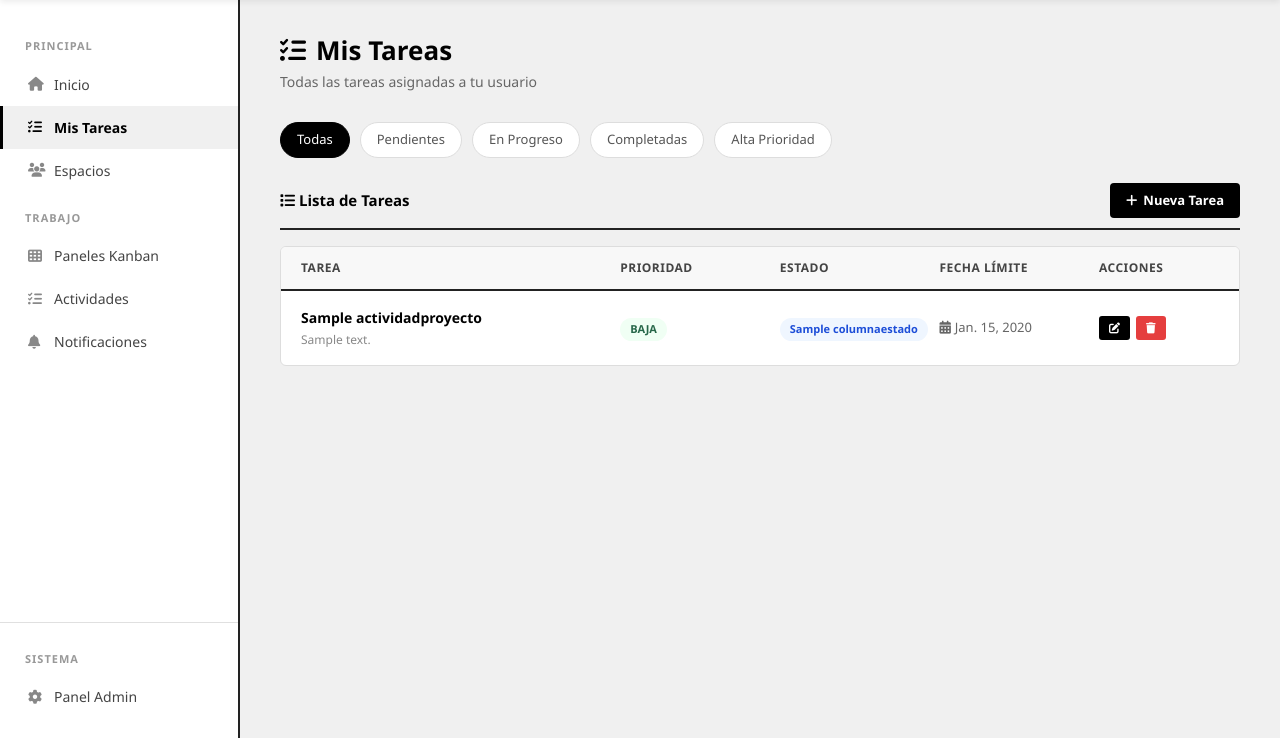
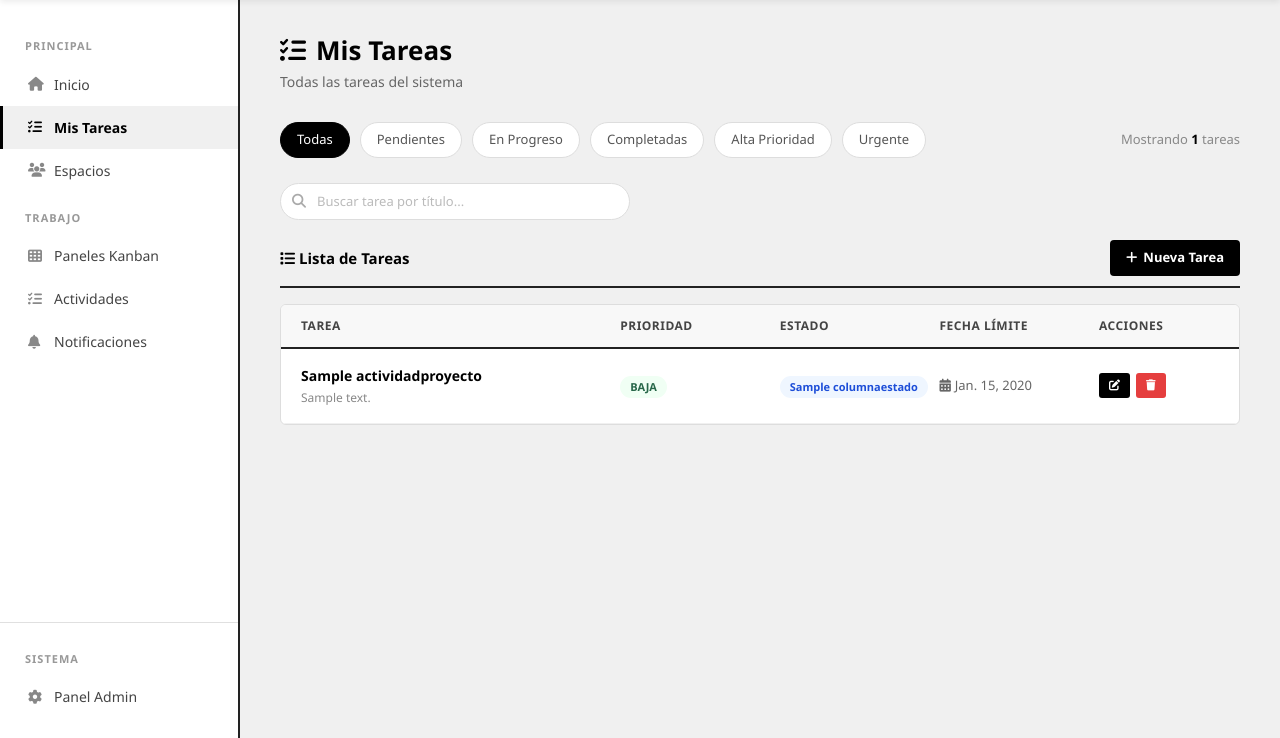
Before and after one commit to crisdouglasb-gg/gestion_tareas_colaborativas, a Django app: page /mis-tareas/ in a window 1280 px wide. Shown: the part 62-800 px from the top of the page. Run offline with Django 5.2, Linux system fonts and the light colour scheme; a user stored in the database is signed in; tables that the repository leaves empty hold one stand-in row (values such as "Sample post").

Commit message:
Filtros y buscador en Mis Tareas funcionando

```diff
--- a/espacios/templates/espacios/mis_tareas.html
+++ b/espacios/templates/espacios/mis_tareas.html
@@ -39,10 +39,19 @@
         .page-header p { color: #666; font-size: 14px; }
 
         /* FILTROS */
-        .filtros-bar { display: flex; gap: 10px; margin-bottom: 25px; flex-wrap: wrap; }
+        .filtros-bar { display: flex; gap: 10px; margin-bottom: 25px; flex-wrap: wrap; align-items: center; }
         .filtro-btn { padding: 7px 16px; border-radius: 20px; border: 1px solid #ddd; background: white; font-size: 13px; font-weight: 500; cursor: pointer; transition: all 0.2s; color: #555; }
         .filtro-btn:hover { border-color: #000; color: #000; }
         .filtro-btn.active { background: #000; color: white; border-color: #000; }
+        .contador-tareas { margin-left: auto; font-size: 13px; color: #888; }
+        .contador-tareas span { font-weight: 700; color: #000; }
+
+        /* BUSCADOR */
+        .buscador-wrap { margin-bottom: 20px; position: relative; }
+        .buscador-wrap i { position: absolute; left: 12px; top: 50%; transform: translateY(-50%); color: #aaa; font-size: 14px; }
+        .buscador-input { width: 100%; max-width: 350px; border: 1px solid #ddd; border-radius: 20px; padding: 8px 16px 8px 36px; font-size: 13px; font-family: inherit; color: #000; transition: border-color 0.2s; }
+        .buscador-input:focus { border-color: #000; outline: none; }
+        .buscador-input::placeholder { color: #bbb; }
 
         /* TABLA DE TAREAS */
         .tareas-table { background: white; border: 1px solid #ddd; border-radius: 6px; overflow: hidden; }
@@ -50,6 +59,7 @@
         .tarea-row { display: grid; grid-template-columns: 2fr 1fr 1fr 1fr 120px; padding: 16px 20px; border-bottom: 1px solid #f0f0f0; align-items: center; transition: background 0.15s; }
         .tarea-row:last-child { border-bottom: none; }
         .tarea-row:hover { background: #fafafa; }
+        .tarea-row.oculta { display: none; }
         .tarea-titulo { font-size: 14px; font-weight: 600; color: #000; margin-bottom: 3px; }
         .tarea-desc { font-size: 12px; color: #888; }
         .priority-badge { font-size: 11px; font-weight: 600; padding: 3px 10px; border-radius: 20px; display: inline-block; }
@@ -72,6 +82,9 @@
         .empty-state { text-align: center; padding: 60px 20px; color: #aaa; }
         .empty-state i { font-size: 48px; margin-bottom: 16px; display: block; }
         .empty-state p { font-size: 15px; }
+        .sin-resultados { text-align: center; padding: 40px 20px; color: #aaa; display: none; }
+        .sin-resultados i { font-size: 36px; margin-bottom: 12px; display: block; }
+        .sin-resultados p { font-size: 14px; }
 
         /* SECCION TITLE */
         .section-title { font-size: 15px; font-weight: 700; color: #000; margin-bottom: 16px; padding-bottom: 10px; border-bottom: 2px solid #222; display: flex; align-items: center; justify-content: space-between; }
@@ -113,16 +126,24 @@
         <div class="main-content">
             <div class="page-header">
                 <h1><i class="fas fa-tasks" style="margin-right:10px;"></i>Mis Tareas</h1>
-                <p>Todas las tareas asignadas a tu usuario</p>
+                <p>Todas las tareas del sistema</p>
             </div>
 
             <!-- Filtros -->
             <div class="filtros-bar">
-                <button class="filtro-btn active">Todas</button>
-                <button class="filtro-btn">Pendientes</button>
-                <button class="filtro-btn">En Progreso</button>
-                <button class="filtro-btn">Completadas</button>
-                <button class="filtro-btn">Alta Prioridad</button>
+                <button class="filtro-btn active" data-filtro="todas">Todas</button>
+                <button class="filtro-btn" data-filtro="pendiente">Pendientes</button>
+                <button class="filtro-btn" data-filtro="progreso">En Progreso</button>
+                <button class="filtro-btn" data-filtro="completado">Completadas</button>
+                <button class="filtro-btn" data-filtro="alta">Alta Prioridad</button>
+                <button class="filtro-btn" data-filtro="urgente">Urgente</button>
+                <span class="contador-tareas">Mostrando <span id="contador">0</span> tareas</span>
+            </div>
+
+            <!-- Buscador -->
+            <div class="buscador-wrap">
+                <i class="fas fa-search"></i>
+                <input type="text" id="buscador" class="buscador-input" placeholder="Buscar tarea por título...">
             </div>
 
             <!-- Tabla -->
@@ -141,7 +162,10 @@
                 </div>
 
                 {% for actividad in actividades_usuario %}
-                <div class="tarea-row">
+                <div class="tarea-row"
+                     data-prioridad="{{ actividad.prioridad_actividad|lower }}"
+                     data-estado="{{ actividad.columna_actual.nombre_columna|lower }}"
+                     data-titulo="{{ actividad.titulo_actividad|lower }}">
                     <div>
                         <div class="tarea-titulo">{{ actividad.titulo_actividad }}</div>
                         <div class="tarea-desc">{{ actividad.descripcion_detallada|truncatechars:60 }}</div>
@@ -156,7 +180,12 @@
                         </span>
                     </div>
                     <div>
-                        <span class="estado-badge estado-pendiente">{{ actividad.columna_actual.nombre_columna }}</span>
+                        <span class="estado-badge
+                            {% if 'progreso' in actividad.columna_actual.nombre_columna|lower %}estado-progreso
+                            {% elif 'complet' in actividad.columna_actual.nombre_columna|lower %}estado-completado
+                            {% else %}estado-pendiente{% endif %}">
+                            {{ actividad.columna_actual.nombre_columna }}
+                        </span>
                     </div>
                     <div class="fecha-text">
                         {% if actividad.fecha_limite %}
@@ -173,21 +202,92 @@
                 {% empty %}
                 <div class="empty-state">
                     <i class="fas fa-clipboard-list"></i>
-                    <p>No tienes tareas asignadas todavía.</p>
+                    <p>No hay tareas registradas todavía.</p>
                 </div>
                 {% endfor %}
+
+                <!-- Mensaje cuando no hay resultados del filtro -->
+                <div class="sin-resultados" id="sin-resultados">
+                    <i class="fas fa-filter"></i>
+                    <p>No hay tareas con ese filtro.</p>
+                </div>
+
             </div>
         </div>
     </div>
 
     <script src="https://cdn.jsdelivr.net/npm/bootstrap@5.3.0/dist/js/bootstrap.bundle.min.js"></script>
     <script>
+        // ── Variables principales ──
+        const filas = document.querySelectorAll('.tarea-row');
+        const contador = document.getElementById('contador');
+        const sinResultados = document.getElementById('sin-resultados');
+        const buscador = document.getElementById('buscador');
+        let filtroActual = 'todas';
+        let textoBusqueda = '';
+
+        // ── Actualizar contador ──
+        function actualizarContador() {
+            const visibles = document.querySelectorAll('.tarea-row:not(.oculta)').length;
+            contador.textContent = visibles;
+            sinResultados.style.display = visibles === 0 && filas.length > 0 ? 'block' : 'none';
+        }
+
+        // ── Aplicar filtros ──
+        function aplicarFiltros() {
+            filas.forEach(fila => {
+                const prioridad = fila.dataset.prioridad || '';
+                const estado    = fila.dataset.estado    || '';
+                const titulo    = fila.dataset.titulo    || '';
+
+                // Verificar filtro activo
+                let pasaFiltro = false;
+                if (filtroActual === 'todas') {
+                    pasaFiltro = true;
+                } else if (filtroActual === 'alta') {
+                    pasaFiltro = prioridad === 'alta';
+                } else if (filtroActual === 'urgente') {
+                    pasaFiltro = prioridad === 'urgente';
+                } else if (filtroActual === 'pendiente') {
+                    pasaFiltro = estado.includes('pendiente');
+                } else if (filtroActual === 'progreso') {
+                    pasaFiltro = estado.includes('progreso');
+                } else if (filtroActual === 'completado') {
+                    pasaFiltro = estado.includes('complet');
+                }
+
+                // Verificar búsqueda por texto
+                const pasaBusqueda = titulo.includes(textoBusqueda.toLowerCase());
+
+                // Mostrar u ocultar
+                if (pasaFiltro && pasaBusqueda) {
+                    fila.classList.remove('oculta');
+                } else {
+                    fila.classList.add('oculta');
+                }
+            });
+
+            actualizarContador();
+        }
+
+        // ── Botones de filtro ──
         document.querySelectorAll('.filtro-btn').forEach(btn => {
             btn.addEventListener('click', function() {
                 document.querySelectorAll('.filtro-btn').forEach(b => b.classList.remove('active'));
                 this.classList.add('active');
+                filtroActual = this.dataset.filtro;
+                aplicarFiltros();
             });
         });
+
+        // ── Buscador ──
+        buscador.addEventListener('input', function() {
+            textoBusqueda = this.value.toLowerCase();
+            aplicarFiltros();
+        });
+
+        // ── Inicializar contador ──
+        actualizarContador();
     </script>
 </body>
 </html>
```
